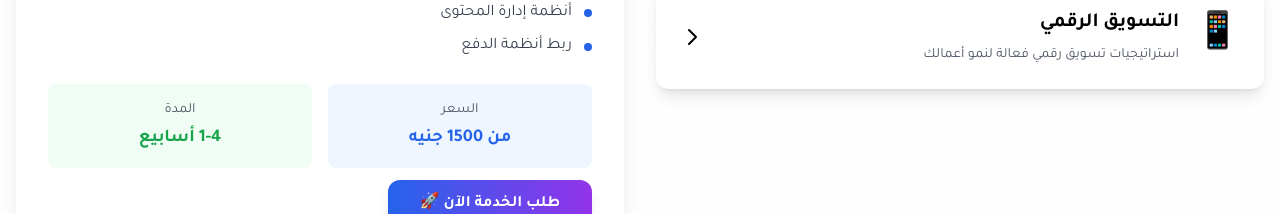
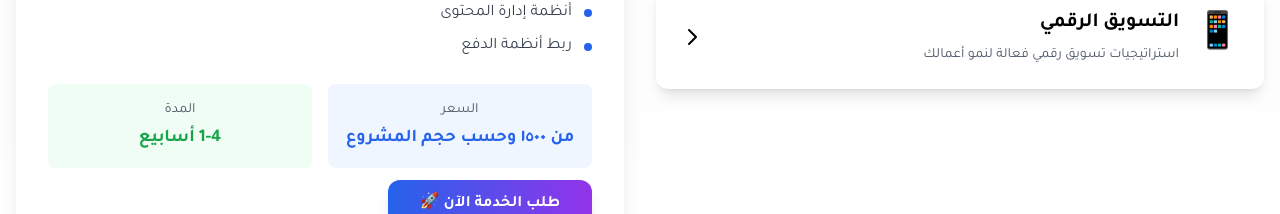
Before and after one commit to freelanceos/freelanceos, a Next.js app: page /home in a window 1280 px wide. Shown: the part 1438-1652 px from the top of the page. Built offline with nearby package versions, Linux system fonts and the light colour scheme.

Commit message:
services price

```diff
--- a/components/home/Services.js
+++ b/components/home/Services.js
@@ -17,7 +17,7 @@ export default function Services() {
         'أنظمة إدارة المحتوى',
         'ربط أنظمة الدفع'
       ],
-      price: 'من 1500 جنيه',
+      price: 'من ١٥٠٠ وحسب حجم المشروع',
       duration: '1-4 أسابيع'
     },
     {
@@ -32,7 +32,7 @@ export default function Services() {
         'تصميم وسائل التواصل الاجتماعي',
         'تصميم العروض التقديمية'
       ],
-      price: 'من 800 جنيه',
+      price: 'بداية من ٨٠٠ جنيه',
       duration: '3-7 أيام'
     },
     {
@@ -47,7 +47,7 @@ export default function Services() {
         'اختبارات وتقييمات',
         'شهادات إلكترونية'
       ],
-      price: 'من 2000 جنيه',
+      price: 'من ٥٠٠٠ جنيه',
       duration: '1-3 أسابيع'
     },
     {
@@ -62,7 +62,7 @@ export default function Services() {
         'تحليل البيانات والإحصائيات',
         'استراتيجيات النمو'
       ],
-      price: 'من 1200 جنيه/شهر',
+      price: 'من ١٥٠٠ جنيه/شهر',
       duration: 'خدمة شهرية'
     }
   ]
@@ -89,8 +89,8 @@ export default function Services() {
               <div
                 key={index}
                 className={`p-6 rounded-xl cursor-pointer transition-all duration-300 ${activeService === index
-                    ? 'bg-blue-600 text-white shadow-xl scale-105'
-                    : 'bg-white hover:bg-blue-50 shadow-lg hover:shadow-xl'
+                  ? 'bg-blue-600 text-white shadow-xl scale-105'
+                  : 'bg-white hover:bg-blue-50 shadow-lg hover:shadow-xl'
                   }`}
                 onClick={() => setActiveService(index)}
               >
```
